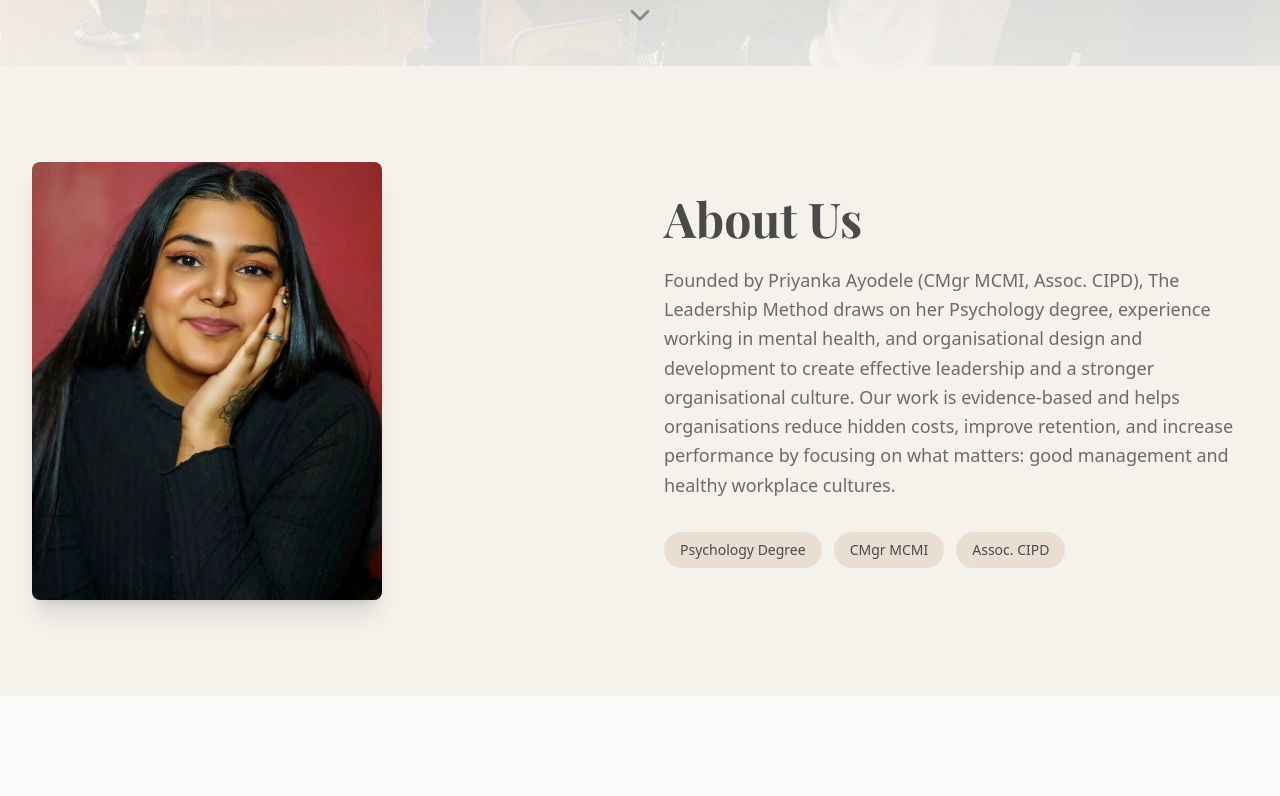
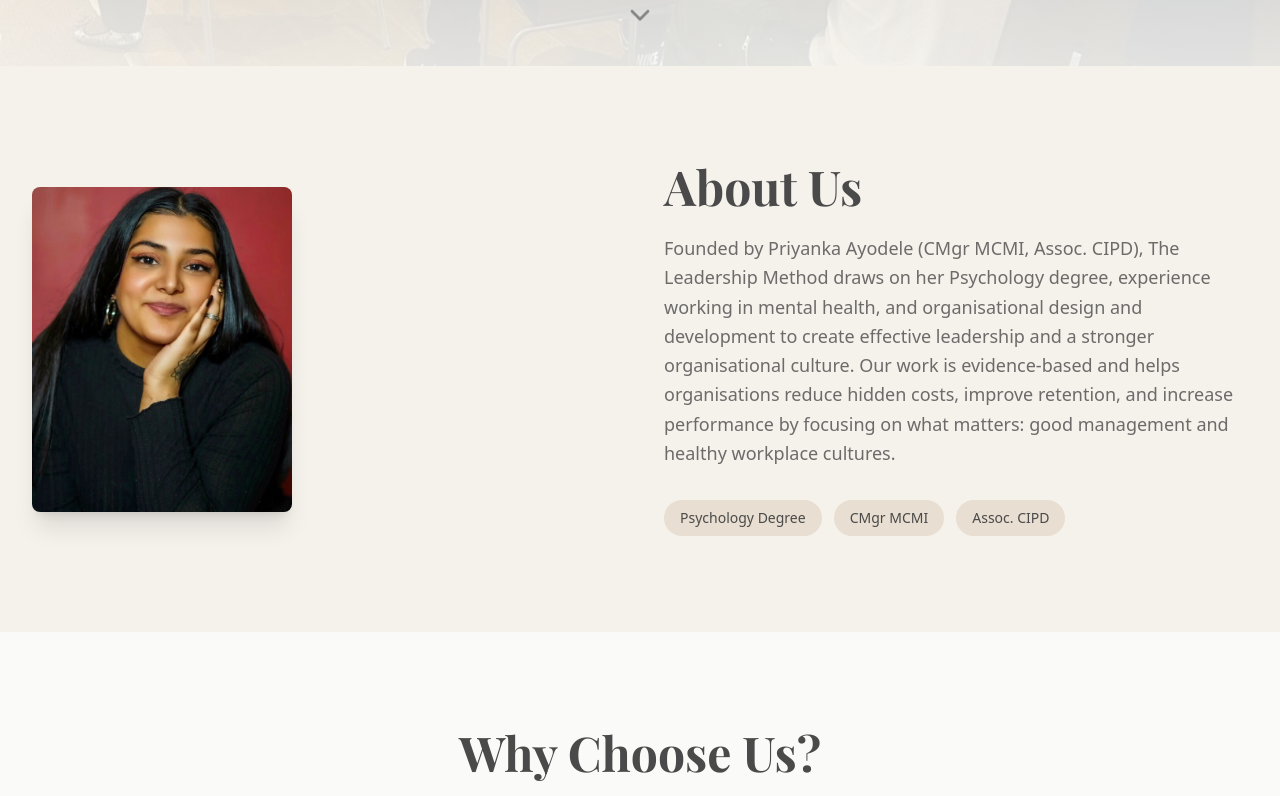
Before and after one commit to IntropicAC/TheLeadershipMethod, a Next.js app: page / in a window 1280 px wide. Shown: the part 734-1530 px from the top of the page. Built offline with nearby package versions, Linux system fonts and the light colour scheme; a web font is replaced by a local one.

Commit message:
Current best design

```diff
--- a/src/components/sections/About.js
+++ b/src/components/sections/About.js
@@ -8,7 +8,7 @@ export default function About() {
       <div className="grid grid-cols-1 lg:grid-cols-2 gap-12 items-center">
         {/* Image */}
         <div className="relative order-1 lg:order-1">
-          <div className="relative aspect-[4/5] max-w-[250px] sm:max-w-[300px] lg:max-w-[350px] mx-auto lg:mx-0">
+          <div className="relative aspect-[4/5] max-w-[180px] sm:max-w-[220px] lg:max-w-[260px] mx-auto lg:mx-0">
             <Image
               src="/images/priyanka-headshot.jpg"
               alt={`${siteConfig.founder} - Founder of ${siteConfig.name}`}
--- a/src/components/sections/Hero.js
+++ b/src/components/sections/Hero.js
@@ -5,7 +5,7 @@ import Button from "@/components/ui/Button";
 
 export default function Hero() {
   return (
-    <section className="relative min-h-screen flex items-center justify-center overflow-hidden">
+    <section className="relative h-[100svh] min-h-[100svh] w-full flex items-center justify-center overflow-hidden">
       {/* Background Image */}
       <div className="absolute inset-0 z-0">
         <Image
```
